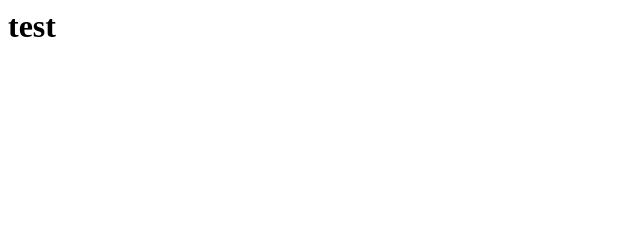
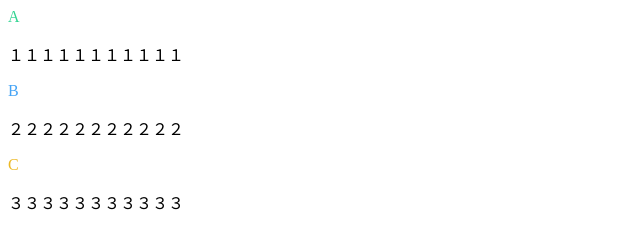
Before and after one commit to playingman/sample, a plain HTML site: page index.html in a window 1280 px wide. Shown: the whole page, without its empty margins (0-640 px from the left). Drawn offline with Linux system fonts and the light colour scheme.

Commit message:
Update index.html

```diff
--- a/index.html
+++ b/index.html
@@ -1 +1,21 @@
-<h1>test</h1>
+<div class="fuwatto">
+			<div class="fuwari">
+			    <div class="">
+			        <span style="color: #33d492;">A</span>
+			    </div>
+			    <p>１１１１１１１１１１１</p>
+			</div>
+			<div class="fuwari">
+			    <div>
+			        <span style="color: #46a4f5;">B</span>
+			    </div>
+			    <p>２２２２２２２２２２２</p>
+			</div>
+			<div class="fuwari">
+			    <div　style="min-height: 50px;">
+			        <span style="color: #ecb926;">C</span>
+			    </div>
+			    <p>３３３３３３３３３３３</p>
+			</div>
+			</div>
+		</div>
```
